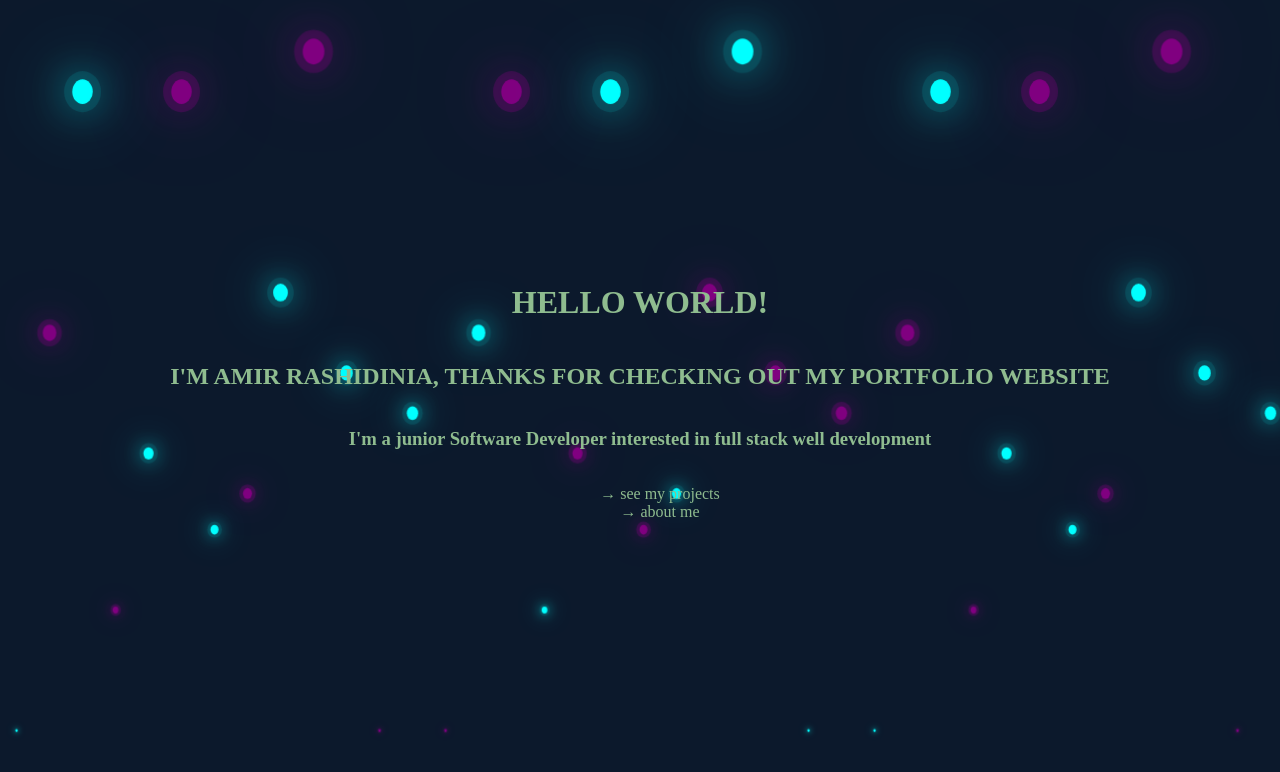
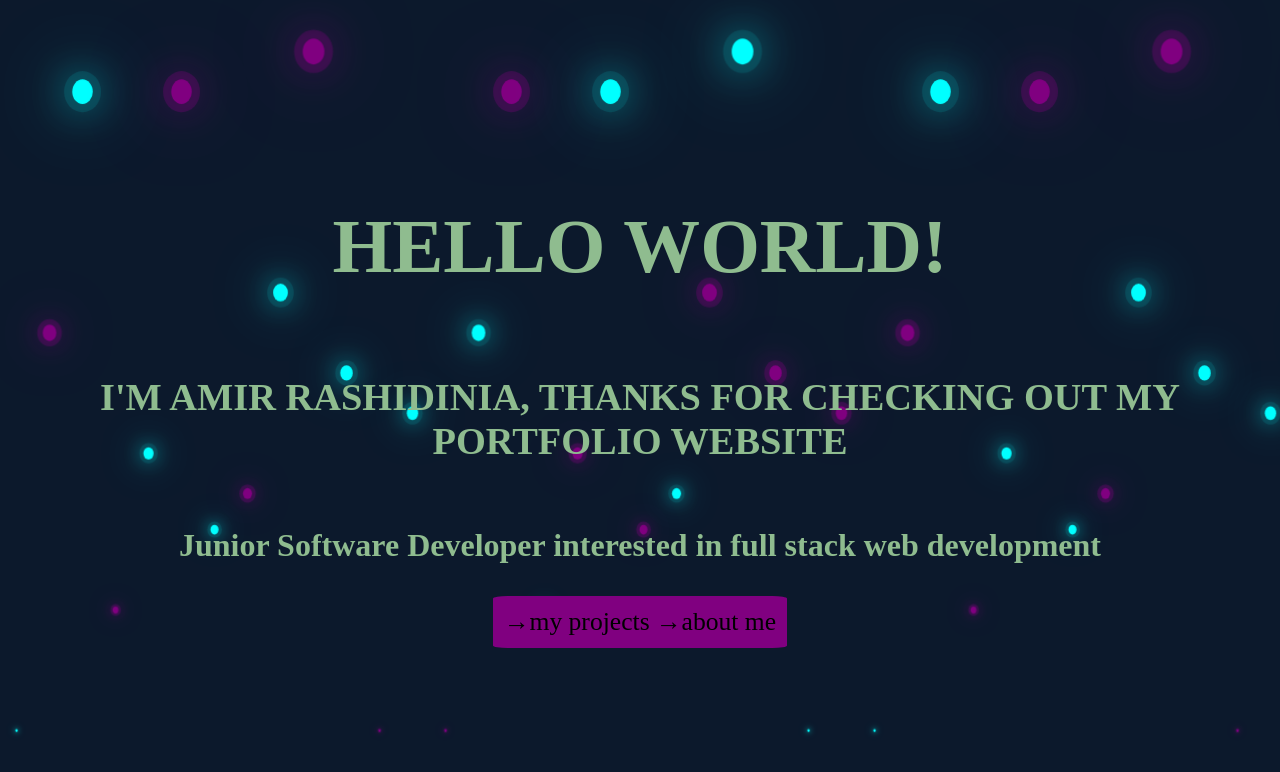
Before and after one commit to Amir-Rsh/Portfolio-attempt, a React (Vite) app: page / in a window 1280 px wide. Shown: the top 772 px of the page. Built offline with nearby package versions, Linux system fonts and the light colour scheme.

Commit message:
worked on font size

```diff
--- a/src/components/IntroPage.jsx
+++ b/src/components/IntroPage.jsx
@@ -58,6 +58,7 @@ export default function IntroPage() {
         </div>
       </div>
       <div
+        className="introText"
         style={{
           height: "100%",
           position: "fixed",
@@ -75,22 +76,25 @@ export default function IntroPage() {
           textAlign: "center",
         }}
       >
-        <h1>HELLO WORLD!</h1>
-        <h2>
+        <h1 style={{ fontSize: "6vw" }}>HELLO WORLD!</h1>
+        <h2 style={{ fontSize: "3vw" }}>
           I'M AMIR RASHIDINIA, THANKS FOR CHECKING OUT MY PORTFOLIO WEBSITE
         </h2>
-        <h3>
-          I'm a junior Software Developer interested in full stack well
-          development
+        <h3 style={{ fontSize: "2.5vw" }}>
+          Junior Software Developer interested in full stack web development
         </h3>
-        <ul>
-          <li>
-            <a href="/projects">→ see my projects</a>
-          </li>
-          <li>
-            <a href="/about">→ about me</a>
-          </li>
-        </ul>
+        <div
+          style={{
+            fontSize: "2vw",
+            backgroundColor: "purple",
+            borderRadius: "5%",
+            color: "black",
+            padding: "1%",
+          }}
+        >
+          <a href="/projects">→my projects </a>
+          <a href="/about"> →about me </a>
+        </div>
       </div>
     </>
   );
```
